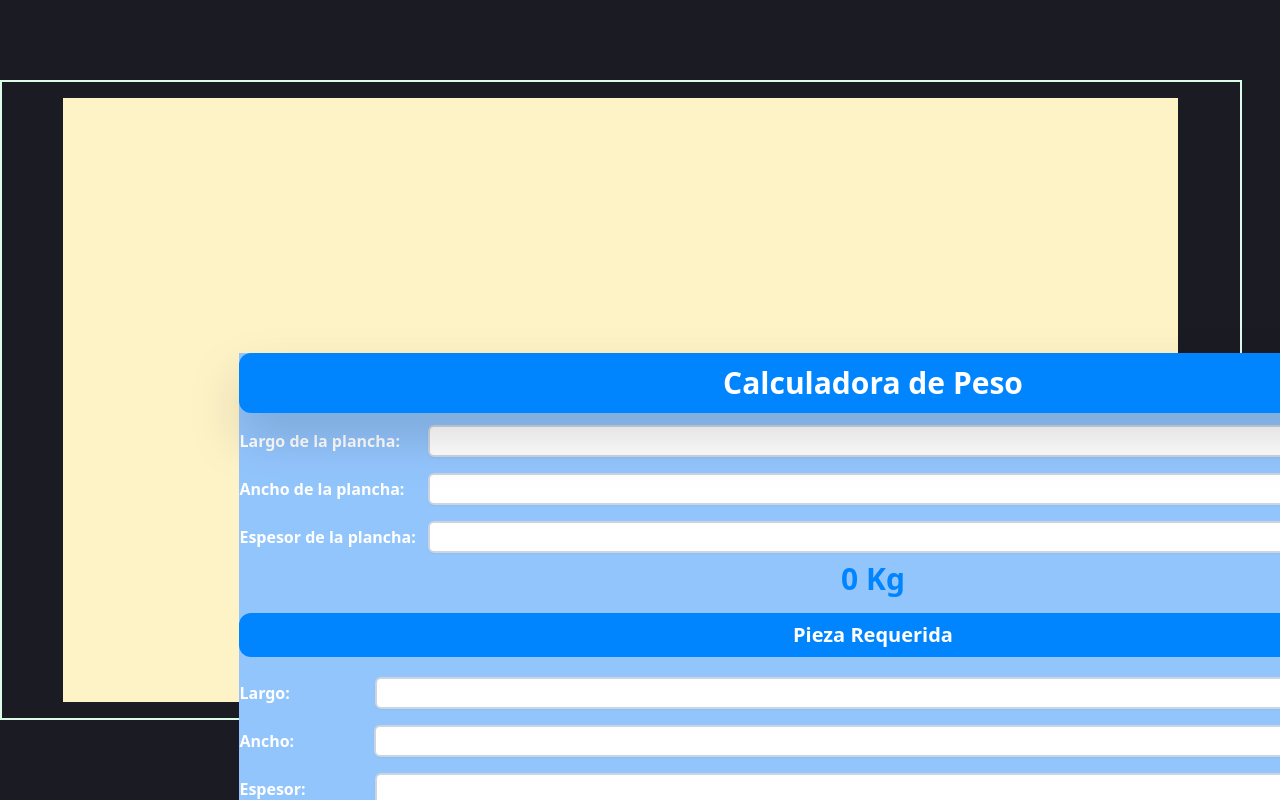
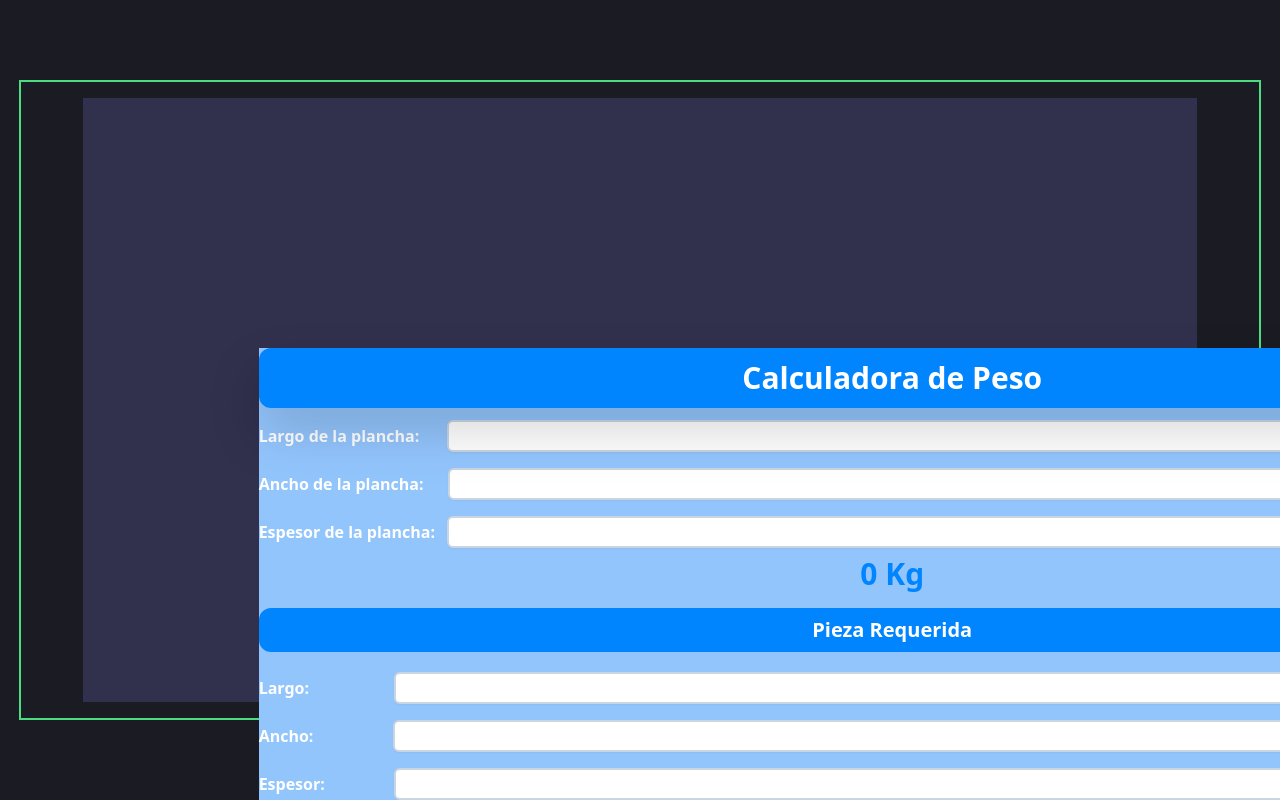
Before and after one commit to Jhorlodev/Pesos2, a React (Vite) app: page / in a window 1280 px wide. Shown: the top 800 px of the page. Built offline with nearby package versions, Linux system fonts and the light colour scheme.

Commit message:
mejors en tailwin

```diff
--- a/src/App.jsx
+++ b/src/App.jsx
@@ -158,17 +158,18 @@ row.sumaConsumoOf += parseFloat(row.consumoOf);
 
   return (
 
-    <div className="contenedor text-white font-bold p-3 mt-20 sm:border-2 sm:border-green-100 sm:p-4 sm:w-[97%]  sm:align-middle sm:justify-center sm:flex sm:items-center">
+    <div className="contenedor text-white font-bold p-3 mt-20 mx-auto sm:border-2 sm:border-green-400 sm:p-4 sm:w-[97%]  sm:align-middle sm:mx-auto sm:flex sm:items-center">
 
 
-     <div className="overflow-x-auto    sm:space-y-[900px]   sm:bg-amber-100 sm:h-full ">
+     <div className="overflow-x-auto    sm:space-y-[900px]  sm:bg-[#31304D] sm:h-full ">
 
-       <div className="absolute mt-1 mx-3.5  sm:w-[99%] sm:mx-1.5  sm:w-[60%] sm:mx-44 sm:my-3 sm:bg-blue-300 sm:mt-[255px]">
+       <div className="absolute mt-1 mx-3.5  sm:w-[99%] sm:mx-1.5  sm:w-[59%] sm:mx-44 sm:my-3 sm:bg-blue-300 sm:mt-[250px]">
 
 
       <h1 className="text-3xl font-bold  bg-[#0085ff]   p-3 rounded-xl drop-shadow-2xl">Calculadora de Peso</h1>
 
       <div className="flex flex-col-2 flex-grow   pt-2 pb-1 space-x-3 ">
+
 
         <label className="text-start font-bold  mr-4 pt-2  text-justify space-x-3.5 md:w-30  ">Largo de la plancha:</label>
         <input
```
